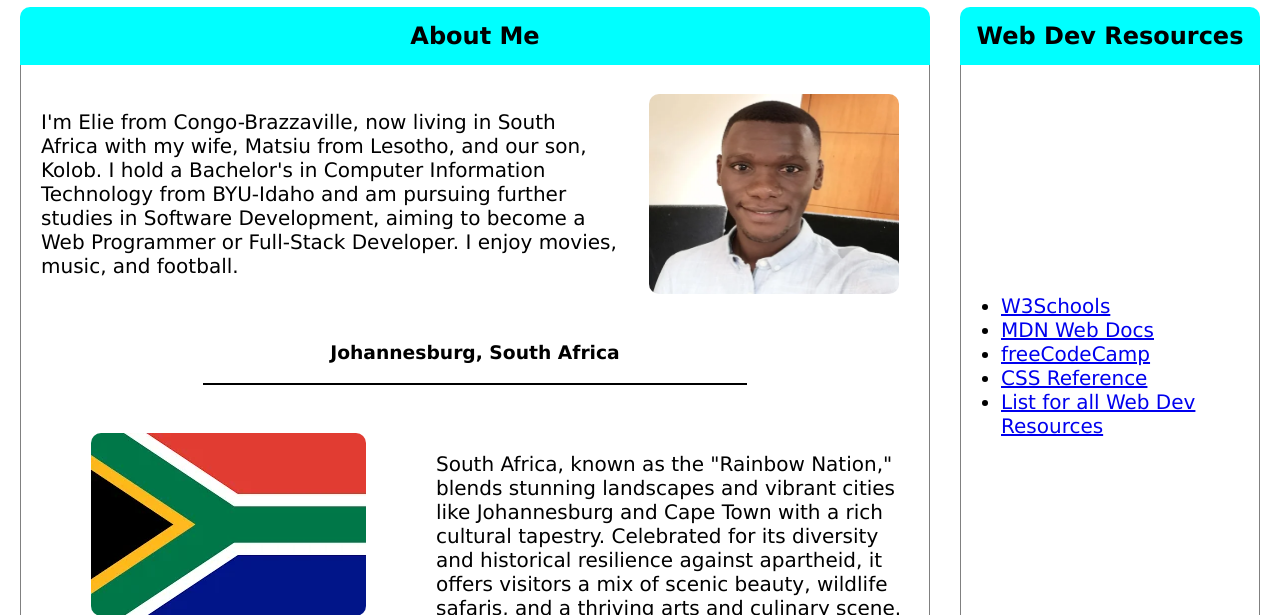
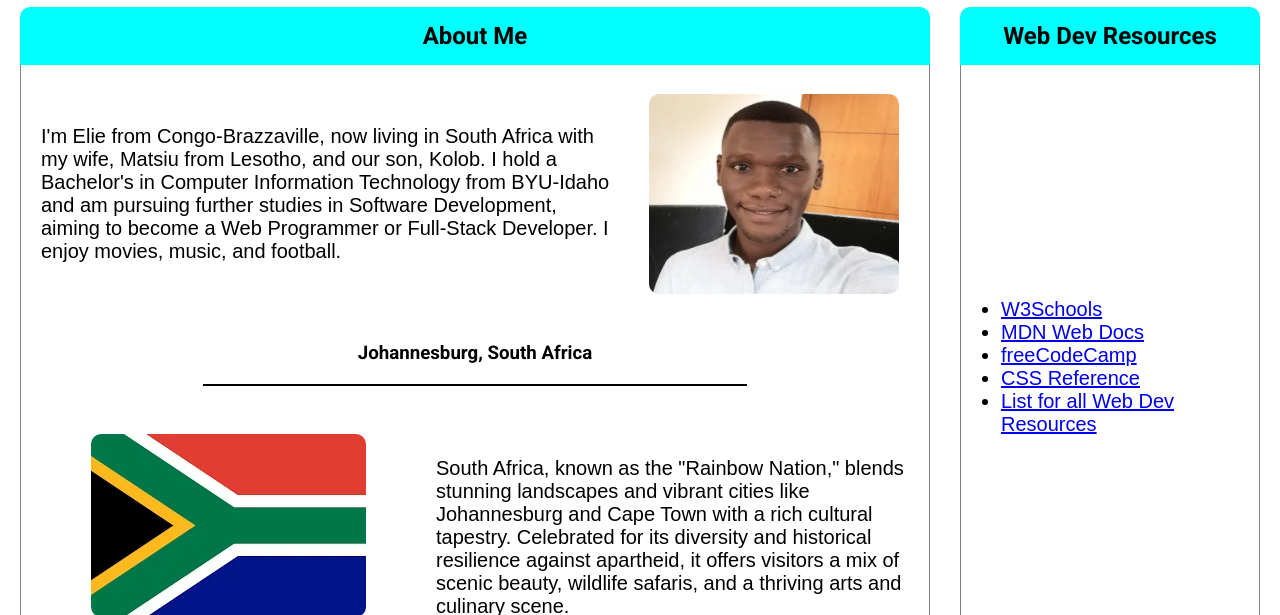
Before and after one commit to Mambou-Gilles/wdd131, a plain HTML site: page index.html in a window 1280 px wide. Shown: the part 185-800 px from the top of the page. Drawn offline with Linux system fonts and the light colour scheme.

Commit message:
Another final fix

```diff
--- a/index.html
+++ b/index.html
@@ -7,6 +7,10 @@
    <meta name="description" content="WDD 131 - Dynamic Web Fundamentals course page by Elie Gilles Ravel Mambou. Covering HTML basics, CSS styling, JavaScript programming, and responsive web design techniques.">
    <meta name="author" content="Elie Gilles Ravel Mambou">
    <link rel="stylesheet" href="styles/base.css">
+   <link rel="preconnect" href="https://fonts.googleapis.com">
+    <link rel="preconnect" href="https://fonts.gstatic.com" crossorigin>
+    <link href="https://fonts.googleapis.com/css2?family=Josefin+Sans:ital,wght@0,100..700;1,100..700&family=Roboto:ital,wght@0,100;0,300;0,400;0,500;0,700;0,900;1,100;1,300;1,400;1,500;1,700;1,900&display=swap" rel="stylesheet">
+
 
 </head>
 <body>
--- a/styles/base.css
+++ b/styles/base.css
@@ -1,6 +1,6 @@
 *{box-sizing: border-box;}
 body{
-    font-family:Verdana, Geneva, Tahoma, sans-serif;
+    font-family:"Roboto", sans-serif;
     max-width: 1300px;
     margin:0 auto;
 }
@@ -84,9 +84,10 @@
 
 #intro p {
     flex: 1;
-    max-width: auto;
+    max-width: fit-content;
     margin-left: 20px;
     font-size:20px;
+    font-family: 'Josefin', sans-serif;
 }
 
 #intro img {
@@ -108,8 +109,9 @@
 #country p {
     flex: 1;
     margin-right: 20px;
-    width: auto-fit;
+    width: fit-content;
     font-size:20px;
+    font-family: 'Josefin', sans-serif;
 }
 
 #country img {
@@ -148,6 +150,7 @@
     justify-content: center;
     align-items: center;
     font-size:20px;
+    font-family: 'Josefin', sans-serif;
 
   }
 
```
